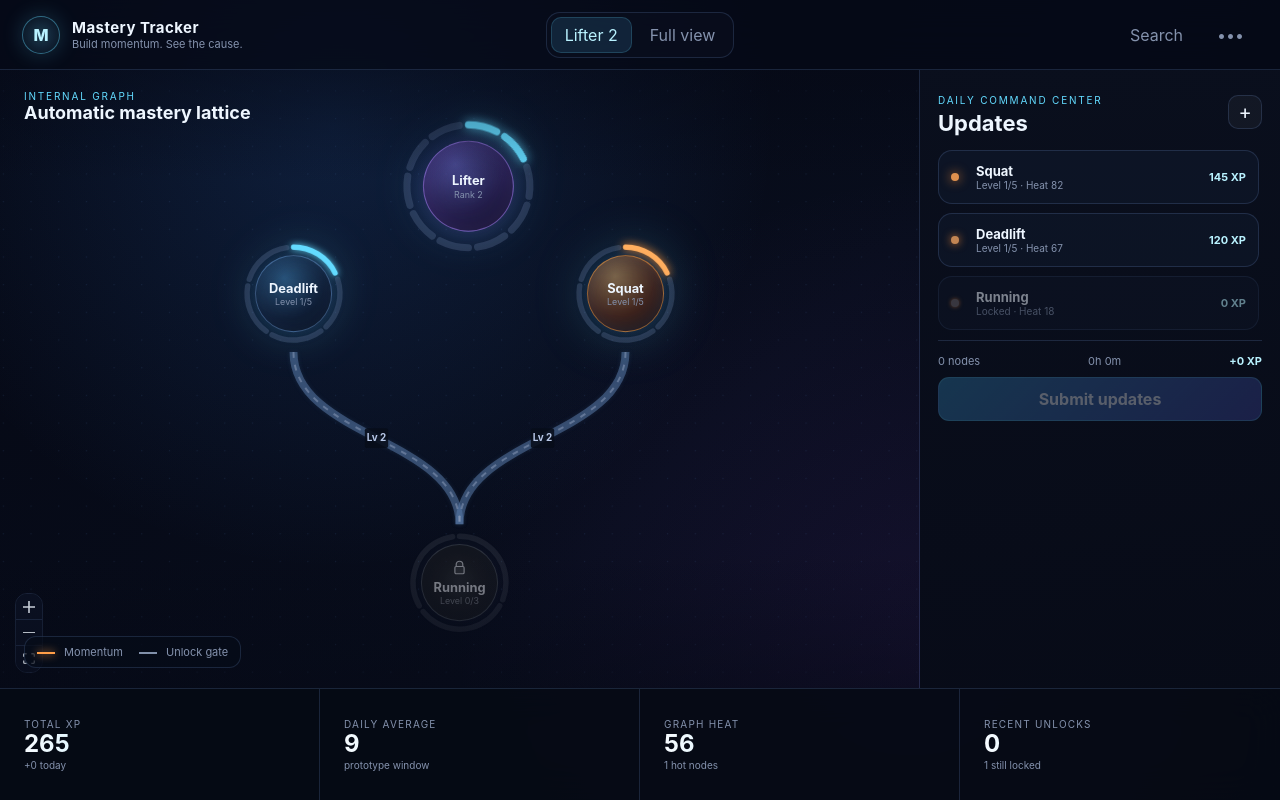
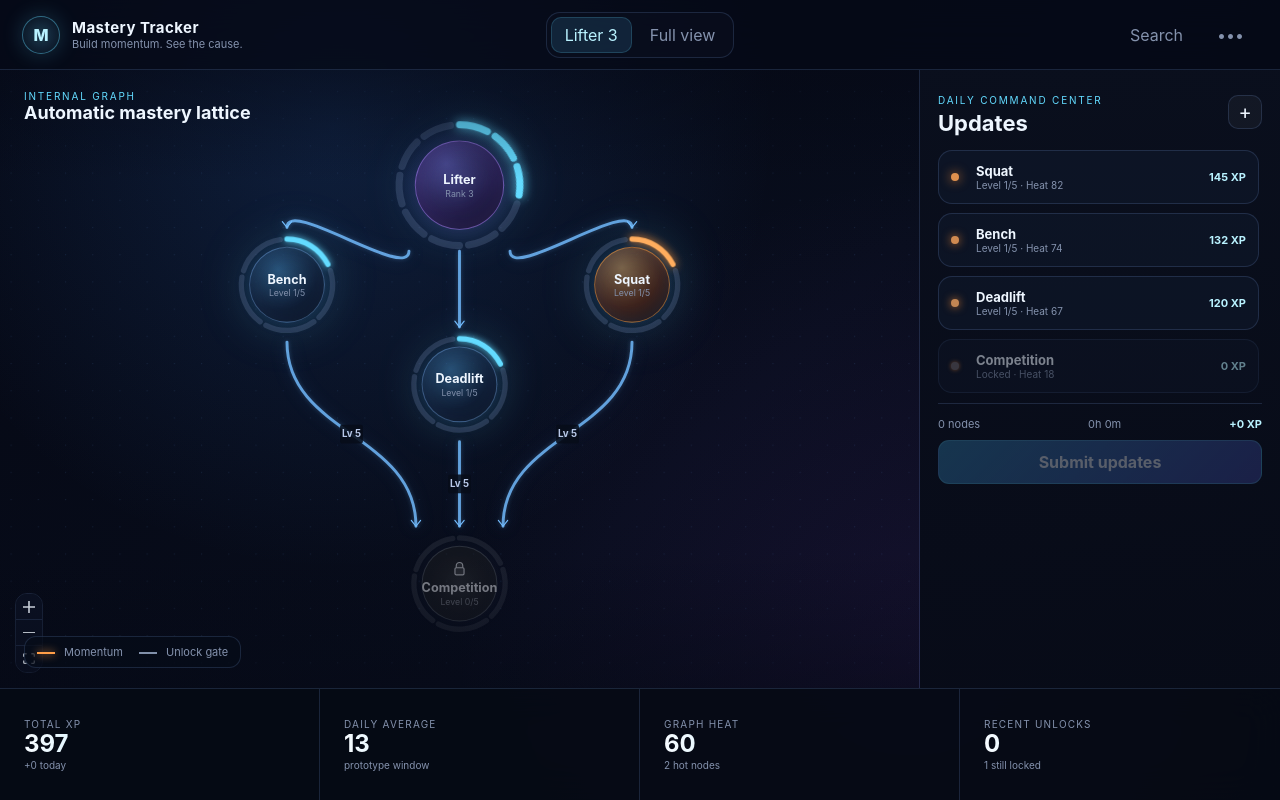
Before and after one commit to JudeaDumont/mastery-tracker, a React (Vite) app in the folder src/renderer/: page / in a window 1280 px wide. Built offline with nearby package versions, Linux system fonts and the light colour scheme.

Commit message:
add bench node, update competition gates, refine graph layout, and enhance edge rendering

```diff
--- a/src/renderer/src/assets/main.css
+++ b/src/renderer/src/assets/main.css
@@ -193,11 +193,24 @@ button { color: inherit; }
 
 /* Automatic lattice and graph selection modes */
 .flow-edge--structure .react-flow__edge-path {
-  stroke: rgba(91, 124, 170, .52);
-  stroke-width: 8;
-  filter: drop-shadow(0 0 2px rgba(83, 139, 205, .25));
+  stroke: rgba(116, 189, 255, .82);
+  stroke-width: 3;
+  stroke-linecap: round;
+  filter: drop-shadow(0 0 2px rgba(116, 189, 255, .34)) drop-shadow(0 0 8px rgba(83, 167, 255, .18));
 }
-.flow-edge--structure .react-flow__edge-path::after { content: ''; }
+.flow-edge--structure .react-flow__edge-text {
+  fill: #d9ecff;
+}
+.flow-edge--structure .react-flow__arrowhead path,
+.flow-edge--preview .react-flow__arrowhead path {
+  stroke: none;
+}
+.flow-edge--structure .react-flow__arrowhead path {
+  fill: none;
+  stroke: rgba(116, 189, 255, .68);
+  stroke-width: 1.25;
+  filter: drop-shadow(0 0 3px rgba(116, 189, 255, .24));
+}
 .flow-edge--preview .react-flow__edge-path {
   stroke: var(--cyan);
   stroke-width: 3;
--- a/src/renderer/src/layout.ts
+++ b/src/renderer/src/layout.ts
@@ -22,6 +22,8 @@ const ROOT_GAP = 900
 const RING_GAP = 205
 const START_ANGLE = radians(150)
 const END_ANGLE = radians(30)
+const ROOT_SIZE = 130
+const NODE_SIZE = 112
 
 export function graphLayout({ roots, skills, links, preview }: LayoutInput): Record<NodeId, Point> {
   const allRoots = preview?.root
@@ -33,13 +35,13 @@ export function graphLayout({ roots, skills, links, preview }: LayoutInput): Rec
   const positions: Record<NodeId, Point> = {}
 
   allRoots.forEach((root, rootIndex) => {
-    const center = { x: 420 + rootIndex * ROOT_GAP, y: 130 }
+    const center = { x: 420 + rootIndex * ROOT_GAP, y: 195 }
     const rootSkills = allSkills.filter((skill) => skill.rootId === root.id)
     const depth = depthsFor(root.id, rootSkills, links)
     const angles = new Map<NodeId, number>()
     const groups = new Map<number, Skill[]>()
 
-    positions[root.id] = center
+    positions[root.id] = centeredPosition(center, ROOT_SIZE)
     rootSkills.forEach((skill) => {
       const value = depth.get(skill.id) ?? 1
       groups.set(value, [...(groups.get(value) ?? []), skill])
@@ -56,16 +58,18 @@ export function graphLayout({ roots, skills, links, preview }: LayoutInput): Rec
             .map((link) => angles.get(link.from))
             .filter((angle): angle is number => angle !== undefined)
           const fallback = distributedAngle(index, sorted.length)
-          const inherited = parentAngles.length > 0 ? circularMean(parentAngles) : fallback
-          const collisionOffset = radians((index - (sorted.length - 1) / 2) * 10)
-          const angle = clamp(inherited + collisionOffset, radians(15), radians(165))
+          const angle =
+            parentAngles.length > 1
+              ? clamp(circularMean(parentAngles), radians(15), radians(165))
+              : fallback
           const radius = RING_GAP * ring
-
-          angles.set(skill.id, angle)
-          positions[skill.id] = {
+          const nodeCenter = {
             x: center.x + Math.cos(angle) * radius,
             y: center.y + Math.sin(angle) * radius
           }
+
+          angles.set(skill.id, angle)
+          positions[skill.id] = centeredPosition(nodeCenter, NODE_SIZE)
         })
       })
   })
@@ -135,3 +139,10 @@ function radians(degrees: number): number {
 function clamp(value: number, minimum: number, maximum: number): number {
   return Math.min(maximum, Math.max(minimum, value))
 }
+
+function centeredPosition(center: Point, size: number): Point {
+  return {
+    x: center.x - size / 2,
+    y: center.y - size / 2
+  }
+}
--- a/src/renderer/src/store.ts
+++ b/src/renderer/src/store.ts
@@ -30,6 +30,16 @@ const initialSkills: Skill[] = [
     gates: []
   },
   {
+    id: 'bench',
+    rootId: 'lifter',
+    title: 'Bench',
+    xp: 132,
+    maxLevel: 5,
+    thresholds: [100, 300, 600, 1000, 1500],
+    heat: 74,
+    gates: []
+  },
+  {
     id: 'deadlift',
     rootId: 'lifter',
     title: 'Deadlift',
@@ -40,25 +50,28 @@ const initialSkills: Skill[] = [
     gates: []
   },
   {
-    id: 'running',
+    id: 'competition',
     rootId: 'lifter',
-    title: 'Running',
+    title: 'Competition',
     xp: 0,
-    maxLevel: 3,
-    thresholds: [100, 300, 650],
+    maxLevel: 5,
+    thresholds: [100, 300, 600, 1000, 1500],
     heat: 18,
     gates: [
-      { nodeId: 'squat', level: 2 },
-      { nodeId: 'deadlift', level: 2 }
+      { nodeId: 'squat', level: 5 },
+      { nodeId: 'bench', level: 5 },
+      { nodeId: 'deadlift', level: 5 }
     ]
   }
 ]
 
 const initialLinks: Link[] = [
   { id: 'lifter-squat', from: 'lifter', to: 'squat' },
+  { id: 'lifter-bench', from: 'lifter', to: 'bench' },
   { id: 'lifter-deadlift', from: 'lifter', to: 'deadlift' },
-  { id: 'squat-running', from: 'squat', to: 'running' },
-  { id: 'deadlift-running', from: 'deadlift', to: 'running' }
+  { id: 'squat-competition', from: 'squat', to: 'competition' },
+  { id: 'bench-competition', from: 'bench', to: 'competition' },
+  { id: 'deadlift-competition', from: 'deadlift', to: 'competition' }
 ]
 
 function draftFor(skills: Skill[]): Record<SkillId, DraftUpdate> {
--- a/src/renderer/src/ui/Create.tsx
+++ b/src/renderer/src/ui/Create.tsx
@@ -1,4 +1,4 @@
-import { useEffect, useMemo } from 'react'
+import React, { useEffect, useMemo } from 'react'
 import type { ReactElement } from 'react'
 import { NODE_CAPACITY, createSelectionFull, nodeTitle, toCandidateIds, useMastery } from '../store'
 
--- a/src/renderer/src/ui/Graph.tsx
+++ b/src/renderer/src/ui/Graph.tsx
@@ -4,6 +4,7 @@ import {
   Background,
   BackgroundVariant,
   Controls,
+  MarkerType,
   ReactFlow,
   type Edge,
   type Node
@@ -107,18 +108,26 @@ export function Graph(): ReactElement {
   }, [create, draft, pickedIds, positions, preview, roots, skills, toCandidates, toFull])
 
   const edges = useMemo<Edge[]>(() => {
-    const structural = links.map((link) => edgeFor(link, 'flow-edge flow-edge--structure'))
-    const gates = skills.flatMap((skill) => skill.gates.map((gate) => ({
-      id: `gate-${gate.nodeId}-${skill.id}`,
-      source: gate.nodeId,
-      target: skill.id,
-      label: `Lv ${gate.level}`,
-      className: 'flow-edge flow-edge--gate',
-      labelStyle: { fill: '#b8c8e8', fontWeight: 700 }
-    })))
-    const temporary = previewLinks.map((link) => edgeFor(link, 'flow-edge flow-edge--preview'))
-    return [...structural, ...gates, ...temporary]
-  }, [links, previewLinks, skills])
+    const allLinks = [...links, ...previewLinks]
+    const handles = edgeHandles(allLinks, positions)
+    const gateLevels = new Map(
+      skills.flatMap((skill) =>
+        skill.gates.map((gate) => [`${gate.nodeId}:${skill.id}`, gate.level] as const)
+      )
+    )
+    const structural = links.map((link) =>
+      edgeFor(
+        link,
+        'flow-edge flow-edge--structure',
+        handles.get(link.id),
+        gateLevels.get(`${link.from}:${link.to}`)
+      )
+    )
+    const temporary = previewLinks.map((link) =>
+      edgeFor(link, 'flow-edge flow-edge--preview', handles.get(link.id))
+    )
+    return [...structural, ...temporary]
+  }, [links, positions, previewLinks, skills])
 
   return (
     <ReactFlow
@@ -164,13 +173,81 @@ function masteryNode(
   }
 }
 
-function edgeFor(link: Link, className: string): Edge {
+interface EdgeHandlePair {
+  source: string
+  target: string
+}
+
+function edgeFor(
+  link: Link,
+  className: string,
+  handles?: EdgeHandlePair,
+  gateLevel?: number
+): Edge {
   return {
     id: link.id,
     source: link.from,
     target: link.to,
-    className
+    sourceHandle: handles?.source,
+    targetHandle: handles?.target,
+    className,
+    label: gateLevel ? `Lv ${gateLevel}` : undefined,
+    labelStyle: gateLevel ? { fill: '#b8c8e8', fontWeight: 700 } : undefined,
+    markerEnd: {
+      type: MarkerType.Arrow,
+      width: 8,
+      height: 8,
+      color: className.includes('preview') ? '#63dbff' : '#74bdff'
+    }
   }
+}
+
+function edgeHandles(
+  links: Link[],
+  positions: Record<NodeId, { x: number; y: number }>
+): Map<string, EdgeHandlePair> {
+  const result = new Map<string, EdgeHandlePair>()
+  const outgoing = new Map<NodeId, Link[]>()
+  const incoming = new Map<NodeId, Link[]>()
+
+  links.forEach((link) => {
+    outgoing.set(link.from, [...(outgoing.get(link.from) ?? []), link])
+    incoming.set(link.to, [...(incoming.get(link.to) ?? []), link])
+  })
+
+  outgoing.forEach((group) => {
+    const sorted = [...group].sort(
+      (left, right) => (positions[left.to]?.x ?? 0) - (positions[right.to]?.x ?? 0)
+    )
+    const slots = handleSlots(sorted.length)
+
+    sorted.forEach((link, index) => {
+      const current = result.get(link.id) ?? { source: 'source-4', target: 'target-4' }
+      result.set(link.id, { ...current, source: `source-${slots[index]}` })
+    })
+  })
+
+  incoming.forEach((group) => {
+    const sorted = [...group].sort(
+      (left, right) => (positions[left.from]?.x ?? 0) - (positions[right.from]?.x ?? 0)
+    )
+    const slots = handleSlots(sorted.length)
+
+    sorted.forEach((link, index) => {
+      const current = result.get(link.id) ?? { source: 'source-4', target: 'target-4' }
+      result.set(link.id, { ...current, target: `target-${slots[index]}` })
+    })
+  })
+
+  return result
+}
+
+function handleSlots(count: number): number[] {
+  if (count <= 1) return [4]
+
+  return Array.from({ length: count }, (_, index) =>
+    Math.round((index * 8) / (count - 1))
+  )
 }
 
 function visualFor(
--- a/src/renderer/src/ui/MasteryNode.tsx
+++ b/src/renderer/src/ui/MasteryNode.tsx
@@ -24,7 +24,23 @@ export interface MasteryNodeData extends Record<string, unknown> {
 
 export type MasteryNodeType = Node<MasteryNodeData, 'mastery'>
 
-function Ring({ level, maxLevel, locked }: Pick<MasteryNodeData, 'level' | 'maxLevel' | 'locked'>): ReactElement {
+const handleOffsets = [
+  '10%',
+  '20%',
+  '30%',
+  '40%',
+  '50%',
+  '60%',
+  '70%',
+  '80%',
+  '90%'
+]
+
+function Ring({
+  level,
+  maxLevel,
+  locked
+}: Pick<MasteryNodeData, 'level' | 'maxLevel' | 'locked'>): ReactElement {
   const radius = 47
   const circumference = 2 * Math.PI * radius
   const gap = 7
@@ -36,7 +52,9 @@ function Ring({ level, maxLevel, locked }: Pick<MasteryNodeData, 'level' | 'maxL
       {Array.from({ length: maxLevel }, (_, index) => (
         <circle
           key={index}
-          className={index < level && !locked ? 'ring-segment ring-segment--on' : 'ring-segment'}
+          className={
+            index < level && !locked ? 'ring-segment ring-segment--on' : 'ring-segment'
+          }
           cx="56"
           cy="56"
           r={radius}
@@ -50,7 +68,8 @@ function Ring({ level, maxLevel, locked }: Pick<MasteryNodeData, 'level' | 'maxL
 }
 
 export function MasteryNode({ data }: NodeProps<MasteryNodeType>): ReactElement {
-  const heatClass = data.heat >= 75 ? 'node--hot' : data.heat >= 40 ? 'node--warm' : 'node--cold'
+  const heatClass =
+    data.heat >= 75 ? 'node--hot' : data.heat >= 40 ? 'node--warm' : 'node--cold'
   const classes = [
     'mastery-node',
     heatClass,
@@ -58,11 +77,32 @@ export function MasteryNode({ data }: NodeProps<MasteryNodeType>): ReactElement
     data.root ? 'node--root' : '',
     data.activitySelected ? 'node--activity' : '',
     `node--${data.visual}`
-  ].filter(Boolean).join(' ')
+  ]
+    .filter(Boolean)
+    .join(' ')
 
   return (
     <div className={classes} style={{ '--heat': data.heat / 100 } as CSSProperties}>
-      <Handle type="target" position={Position.Top} className="node-handle" />
+      {handleOffsets.map((left, index) => (
+        <Handle
+          key={`target-${index}`}
+          id={`target-${index}`}
+          type="target"
+          position={Position.Top}
+          className="node-handle"
+          style={{ left }}
+        />
+      ))}
+      {handleOffsets.map((left, index) => (
+        <Handle
+          key={`source-${index}`}
+          id={`source-${index}`}
+          type="source"
+          position={Position.Bottom}
+          className="node-handle"
+          style={{ left }}
+        />
+      ))}
       <Ring level={data.level} maxLevel={data.maxLevel} locked={data.locked} />
       <div className="node-core">
         {data.locked && (
@@ -76,7 +116,6 @@ export function MasteryNode({ data }: NodeProps<MasteryNodeType>): ReactElement
         <strong>{data.title}</strong>
         <span>{data.root ? `Rank ${data.level}` : `Level ${data.level}/${data.maxLevel}`}</span>
       </div>
-      {!data.root && <Handle type="source" position={Position.Bottom} className="node-handle" />}
     </div>
   )
 }
```
